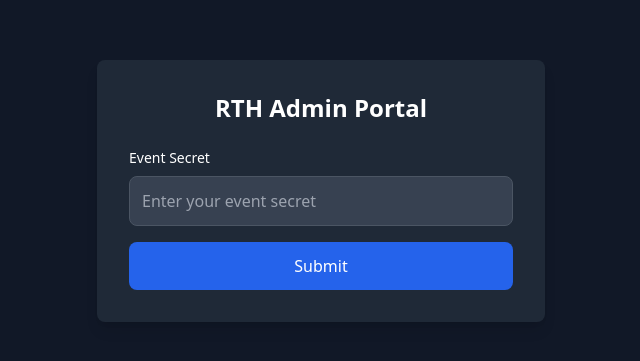
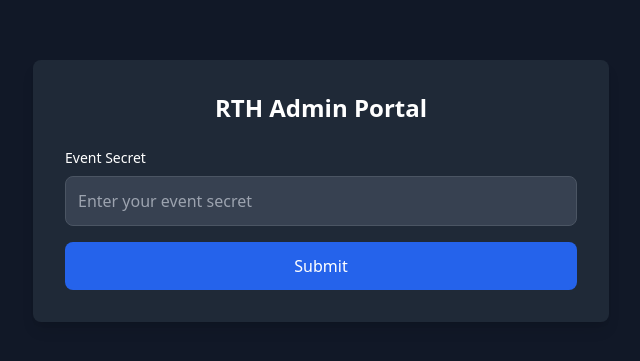
Before and after one commit to Specnr/RankedTourneyHost, a Next.js app: page /admin in a window 1280 px wide. Shown: the part 209-570 px from the top of the page, without its empty margins (319-959 px from the left). Built offline with nearby package versions, Linux system fonts and the light colour scheme.

Commit message:
visual tweaks for better viewing cross platform

```diff
--- a/app/event/page.tsx
+++ b/app/event/page.tsx
@@ -36,7 +36,7 @@ export default function TargetPage() {
 
   return (
     <div className="w-full grid grid-cols-6 gap-4">
-      <div className="col-start-2 col-span-4">
+      <div className="col-span-6 md:col-start-2 md:col-span-4">
         <Container>
           <h1 className="text-2xl font-semibold mb-6 text-center">{ data.name }</h1>
           <SimpleResults results={data.results} />
--- a/components/Container.tsx
+++ b/components/Container.tsx
@@ -2,7 +2,7 @@ import React from "react";
 
 export const Container = ({ children }: { children: React.ReactNode }) => {
   return (
-    <div className="bg-gray-800 p-8 rounded-lg shadow-lg w-full max-w-md mx-auto">
+    <div className="bg-gray-800 p-8 rounded-lg shadow-lg w-full max-w-xl mx-auto">
       { children }
     </div>
   )
--- a/components/SimpleResults.tsx
+++ b/components/SimpleResults.tsx
@@ -10,7 +10,7 @@ interface Props {
 
 export const SimpleResults = ({ results }: Props) => {
   return (
-    <ol className="max-h-[75vh] overflow-y-auto divide-y divide-gray-700">
+    <ol className="max-h-[70vh] overflow-y-auto divide-y divide-gray-700">
       {results.map((nr, idx) => {
         return (
           <li
```
